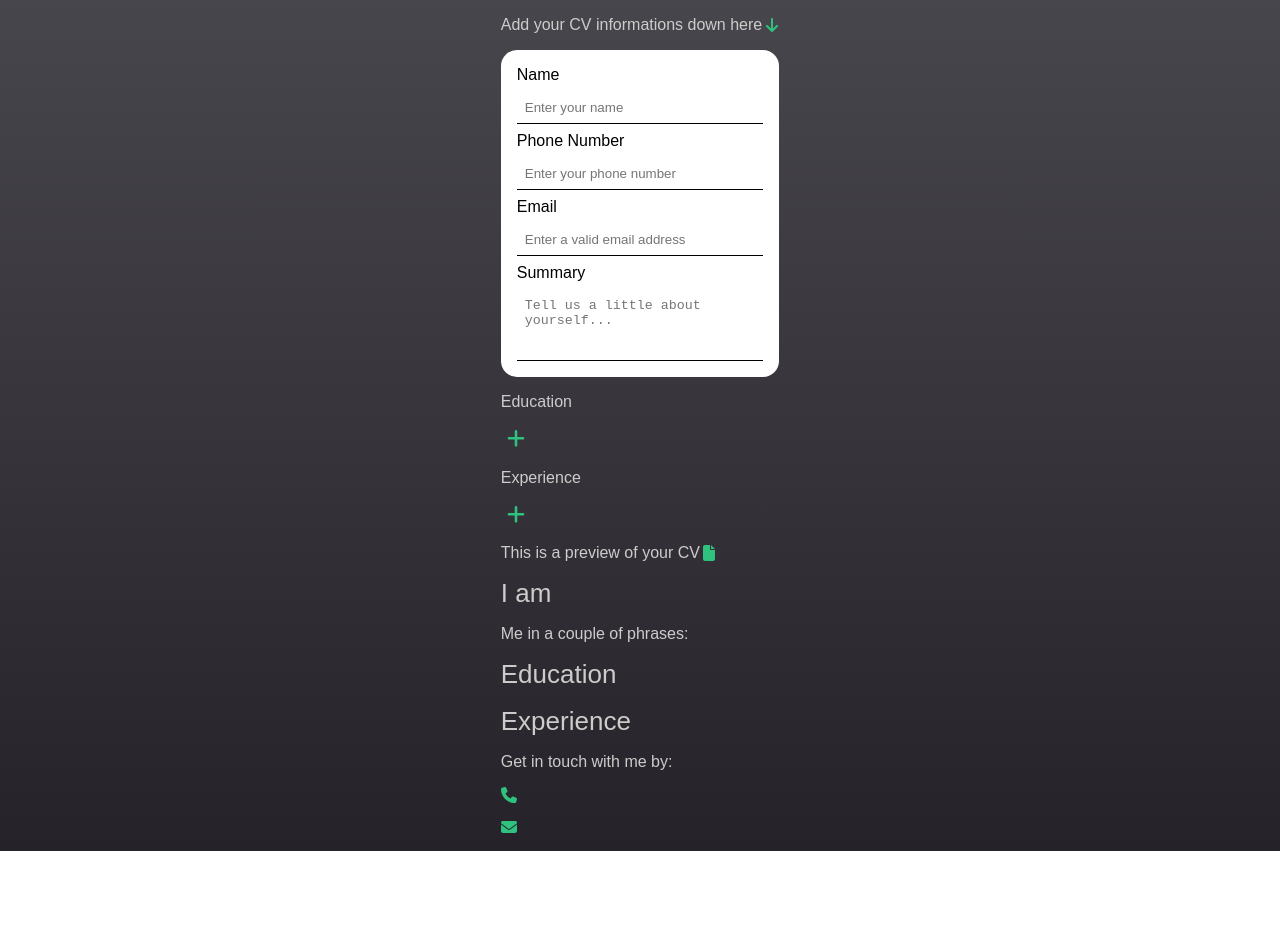
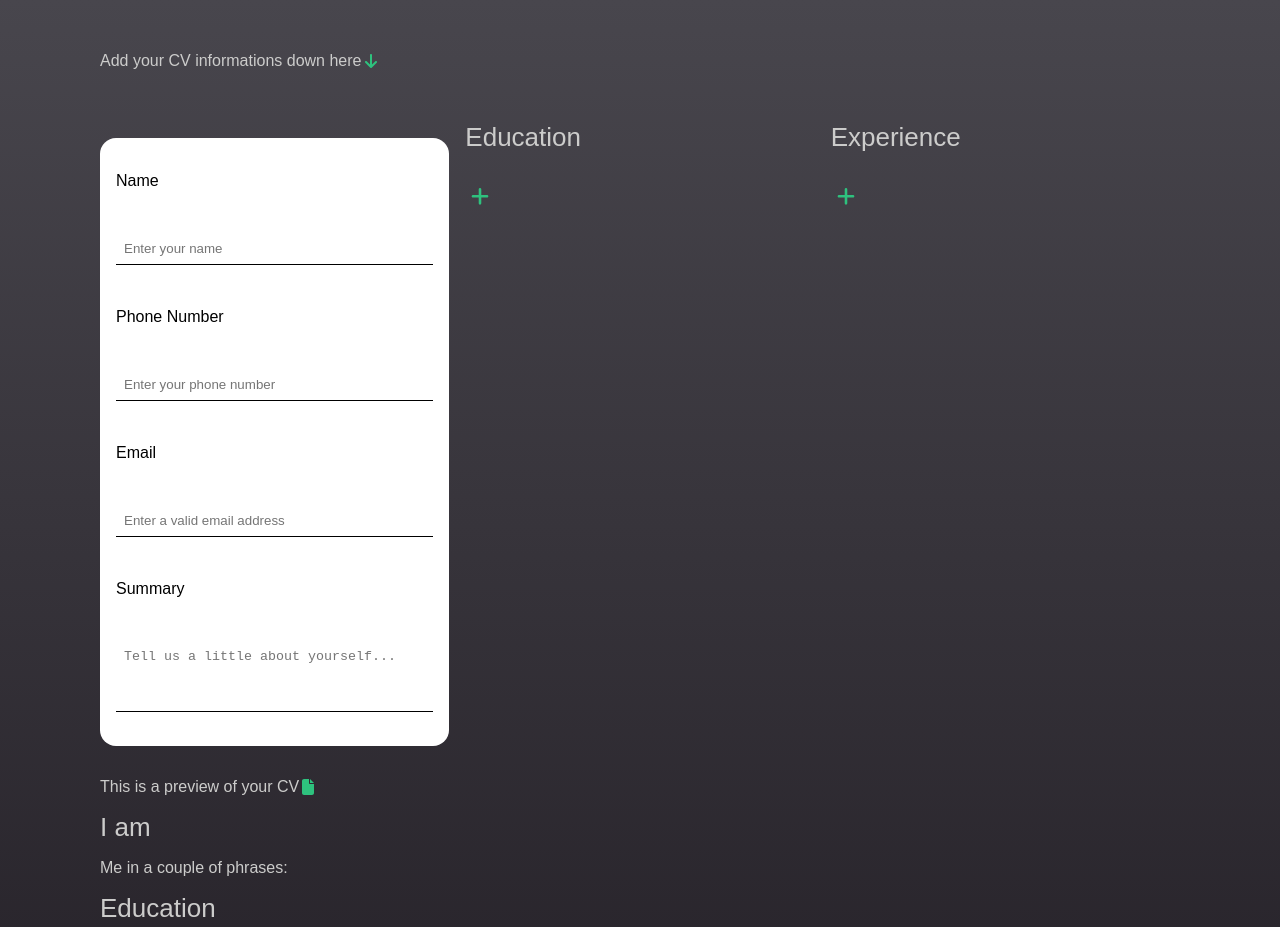
Before and after one commit to vladius9512/CV-Application, a React (Create React App) app in the folder cv-project/: page / in a window 1280 px wide. Shown: the top 927 px of the page. Before the commit the page ends 851 px from the top, so only its background shows below. Built offline with nearby package versions, Linux system fonts and the light colour scheme; a web font is replaced by a local one.

Commit message:
Started the styling for the desktop view of the website. Thinking if grid is a good approach and will try to make it look better

```diff
--- a/cv-project/src/App.js
+++ b/cv-project/src/App.js
@@ -292,10 +292,15 @@ class App extends Component {
                         this.handleBasicInformationSummaryChange
                     }
                 />
+                <div className="education-container">
                     <p>Education</p>
                     <Education
-                    handleEducationTitleChange={this.handleEducationTitleChange}
-                    handleEducationNameChange={this.handleEducationNameChange}
+                        handleEducationTitleChange={
+                            this.handleEducationTitleChange
+                        }
+                        handleEducationNameChange={
+                            this.handleEducationNameChange
+                        }
                         handleEducationDateFromChange={
                             this.handleEducationDateFromChange
                         }
@@ -305,6 +310,8 @@ class App extends Component {
                         educationElement={educationElement}
                         onSubmitEducation={this.onSubmitEducation}
                     />
+                </div>
+                <div className="experience-container">
                     <p>Experience</p>
                     <Experience
                         handleExperiencePositionChange={
@@ -325,6 +332,8 @@ class App extends Component {
                         experienceElement={experienceElement}
                         onSubmitExperience={this.onSubmitExperience}
                     />
+                </div>
+                <div className="overview-container">
                     <div className="p-svg-container">
                         <p>This is a preview of your CV</p>
                         <svg
@@ -347,6 +356,7 @@ class App extends Component {
                         handleEditExperience={this.openEditExperienceModal}
                         handleRemoveExperience={this.handleRemoveExperience}
                     />
+                </div>
                 {this.state.editModal.visible && (
                     <EditModal
                         handleEditSubmit={this.handleEditSubmit}
--- a/cv-project/src/styles/App.css
+++ b/cv-project/src/styles/App.css
@@ -320,3 +320,33 @@ p {
     border: none;
     border-radius: 1rem;
 }
+
+@media screen and (min-width: 1280px) {
+    .App {
+        flex-grow: 1;
+        display: grid;
+        grid-template-rows: 90px 640px 1fr;
+        grid-template-columns: 1fr 1fr 1fr;
+        gap: 1rem;
+        max-width: 1080px;
+    }
+    .basic-information {
+        grid-row: 2/3;
+        justify-content: space-around;
+    }
+    .education-container {
+        grid-row: 2/3;
+        grid-column: 2/3;
+    }
+    .experience-container {
+        grid-row: 2/3;
+        grid-column: 3/3;
+    }
+    .overview-container {
+        grid-row: 3;
+        grid-column: span 3;
+    }
+    .experience-container {
+        margin: 0;
+    }
+}
```
Lines whose indentation alone changed are shown as unchanged.
